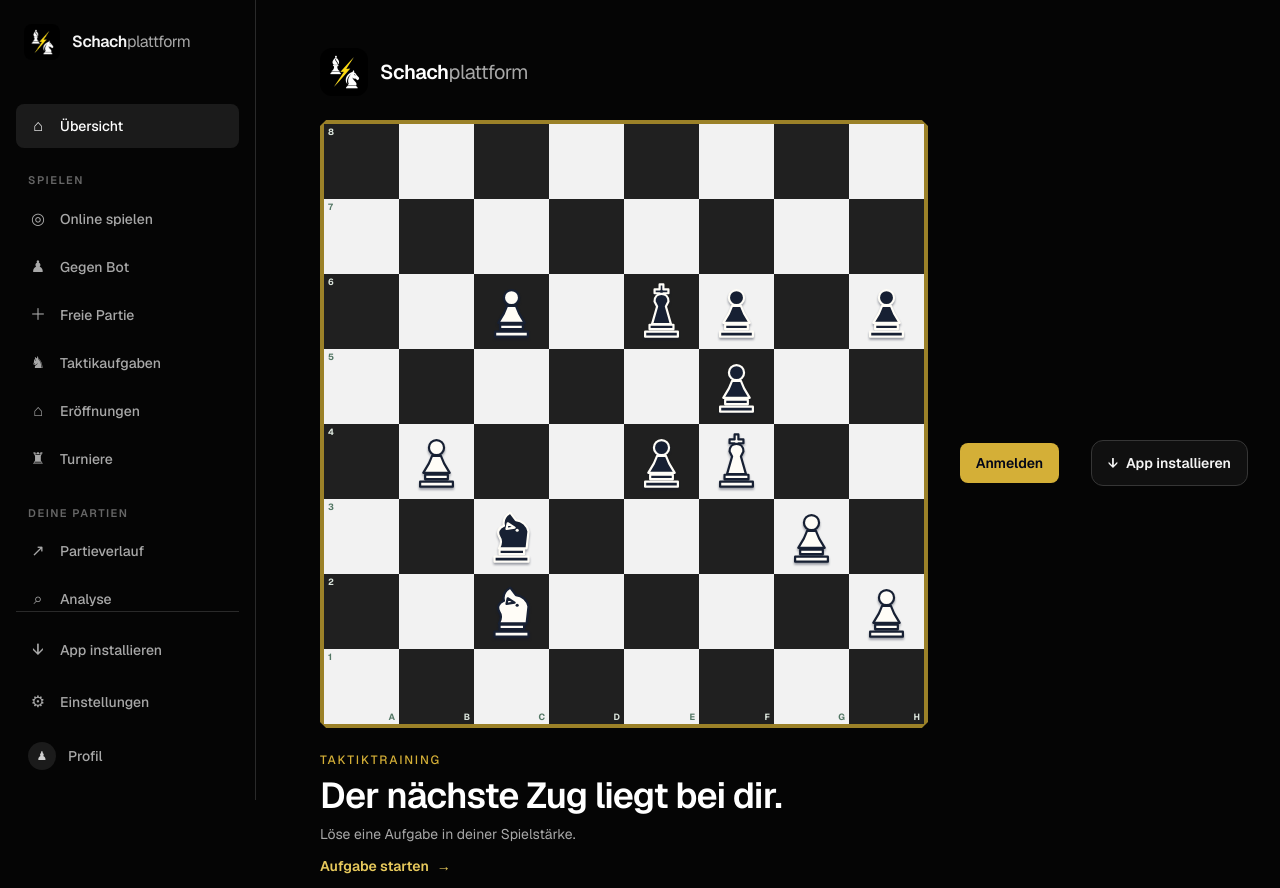
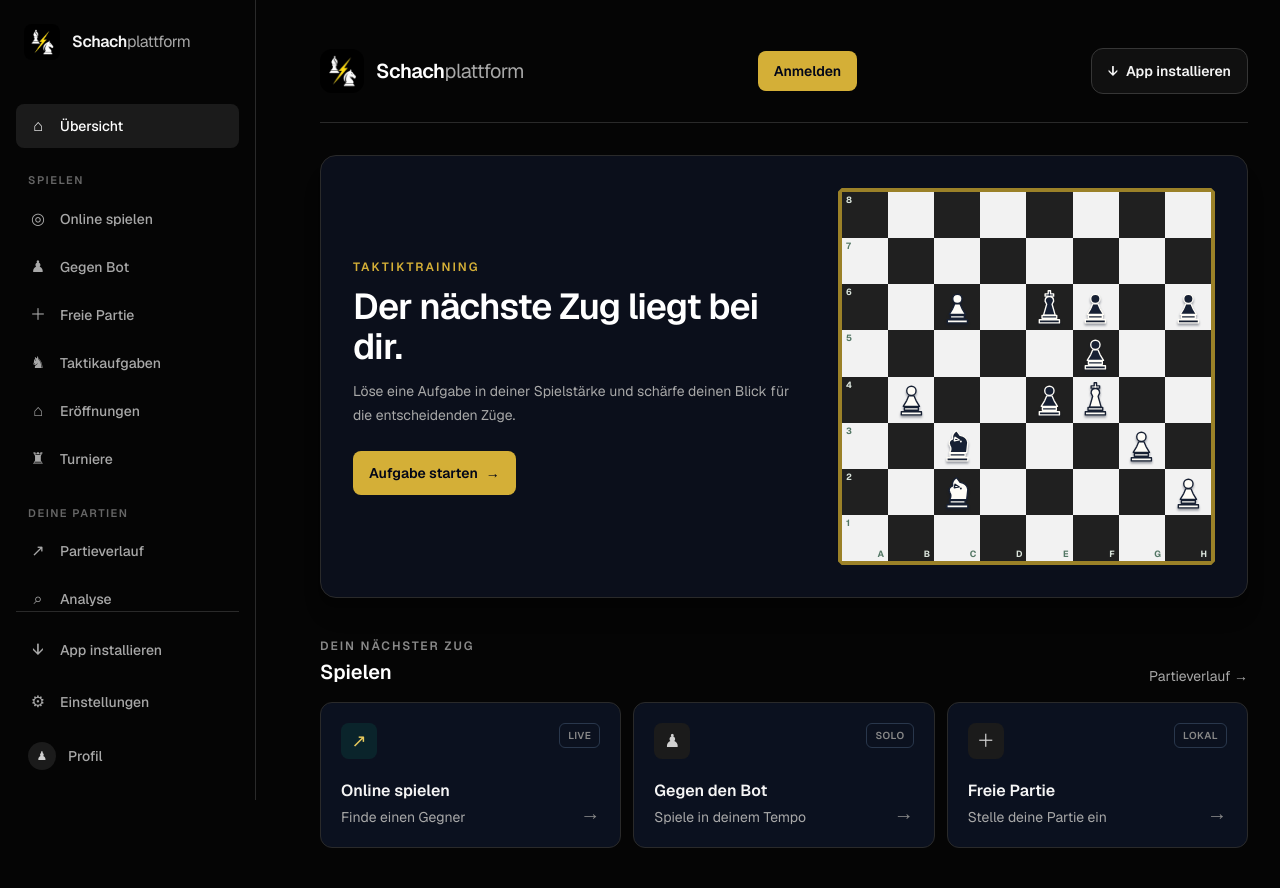
Before and after one commit to Davidbi08/schach-plattform, a Next.js app: page / in a window 1280 px wide. Shown: the top 888 px of the page. Built offline with nearby package versions, Linux system fonts and the light colour scheme; no server answers.

Commit message:
Improve dashboard hero
Co-authored-by: Copilot App <223556219+Copilot@users.noreply.github.com>

```diff
--- a/app/page.tsx
+++ b/app/page.tsx
@@ -37,23 +37,10 @@ export default function Home() {
     <main className="min-h-screen bg-slate-950 text-slate-100">
       <div className="mx-auto max-w-6xl px-5 pb-16 pt-8 sm:px-8 sm:pt-12">
         <header className="mb-8 flex flex-wrap items-center justify-between gap-5 border-b border-slate-800 pb-7">
-          <div className="flex min-w-0 flex-col items-center gap-4 sm:items-start sm:gap-6">
-            <Link href="/" aria-label="Schachplattform Startseite" className="flex items-center gap-3 self-start text-xl font-semibold tracking-tight text-white">
-              <img src="/chess-logo-192.png" alt="" className="h-12 w-12 rounded-xl" />
-              <span>Schach<span className="font-normal text-slate-400">plattform</span></span>
-            </Link>
-            <Link href="/taktik" aria-label="Taktikaufgabe starten" className="block w-full max-w-[min(88vw,38rem)] shrink-0 transition hover:scale-[1.01] sm:w-full">
-              <MiniChessboard fen={tacticsPreviewFen} label="Vorschau einer Taktikaufgabe" />
-            </Link>
-            <div>
-              <p className="text-xs font-medium uppercase tracking-[0.16em] text-emerald-400">Taktiktraining</p>
-              <h1 className="mt-2 text-3xl font-semibold tracking-tight text-white sm:text-4xl">Der nächste Zug liegt bei dir.</h1>
-              <p className="mt-2 text-sm text-slate-400">Löse eine Aufgabe in deiner Spielstärke.</p>
-              <Link href="/taktik" className="mt-3 inline-flex items-center gap-2 text-sm font-semibold text-emerald-300 hover:text-emerald-200">
-                Aufgabe starten <span aria-hidden="true">→</span>
-              </Link>
-            </div>
-          </div>
+          <Link href="/" aria-label="Schachplattform Startseite" className="flex items-center gap-3 text-xl font-semibold tracking-tight text-white">
+            <img src="/chess-logo-192.png" alt="" className="h-11 w-11 rounded-xl" />
+            <span>Schach<span className="font-normal text-slate-400">plattform</span></span>
+          </Link>
           <div className="flex items-center gap-3">
             {username && <Link href="/einstellungen" className="rounded-lg px-3 py-2.5 text-sm text-slate-400 transition hover:bg-slate-900 hover:text-white">Einstellungen</Link>}
             {!loading && !username && <Link href="/login" className="rounded-lg bg-emerald-400 px-4 py-2.5 text-sm font-semibold text-slate-950 transition hover:bg-emerald-300">Anmelden</Link>}
@@ -62,6 +49,20 @@ export default function Home() {
             <span aria-hidden="true">↓</span>App installieren
           </Link>
         </header>
+
+        <section aria-labelledby="welcome-heading" className="mb-10 grid gap-6 overflow-hidden rounded-2xl border border-slate-800 bg-slate-900/60 p-5 shadow-xl shadow-black/10 sm:p-8 lg:grid-cols-[1.1fr_0.9fr] lg:items-center">
+          <div className="py-2">
+            <p className="text-xs font-semibold uppercase tracking-[0.18em] text-emerald-400">Taktiktraining</p>
+            <h1 id="welcome-heading" className="mt-3 max-w-xl text-3xl font-semibold tracking-tight text-white sm:text-4xl">Der nächste Zug liegt bei dir.</h1>
+            <p className="mt-3 max-w-md text-sm leading-6 text-slate-400">Löse eine Aufgabe in deiner Spielstärke und schärfe deinen Blick für die entscheidenden Züge.</p>
+            <Link href="/taktik" className="mt-6 inline-flex items-center gap-2 rounded-lg bg-emerald-400 px-4 py-3 text-sm font-semibold text-slate-950 transition hover:bg-emerald-300 focus-visible:outline-none focus-visible:ring-2 focus-visible:ring-emerald-400">
+              Aufgabe starten <span aria-hidden="true">→</span>
+            </Link>
+          </div>
+          <Link href="/taktik" aria-label="Taktikaufgabe öffnen" className="mx-auto block w-full max-w-md transition hover:scale-[1.01] focus-visible:outline-none focus-visible:ring-2 focus-visible:ring-emerald-400">
+            <MiniChessboard fen={tacticsPreviewFen} label="Vorschau einer Taktikaufgabe" />
+          </Link>
+        </section>
 
         <section aria-labelledby="spielen-heading">
           <div className="mb-4 flex items-end justify-between gap-4">
```
